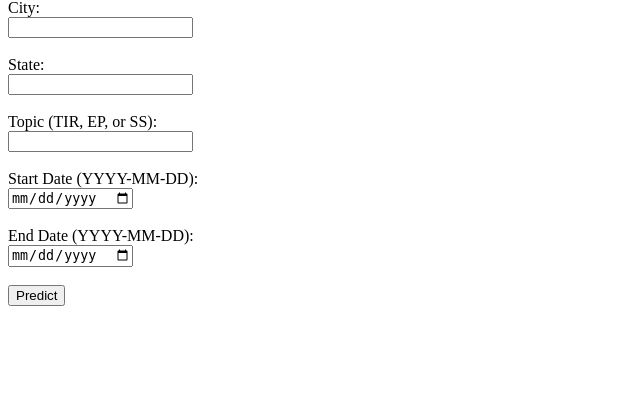
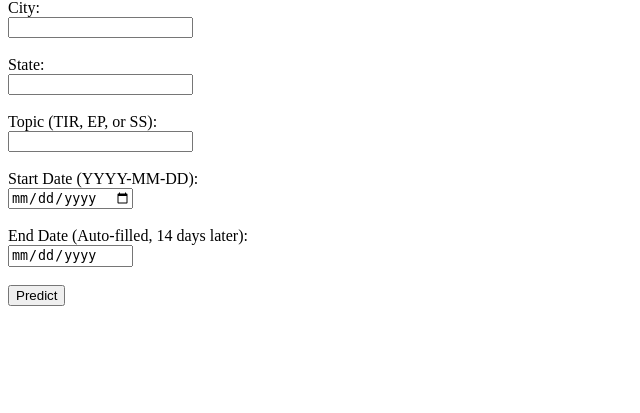
Before and after one commit to mashley00/market-performance, a FastAPI app: page /predict-form in a window 1280 px wide. Shown: the part 81-494 px from the top of the page, without its empty margins (0-640 px from the left). Run offline with FastAPI, Linux system fonts and the light colour scheme.

Commit message:
Update predict_form.html

```diff
--- a/templates/predict_form.html
+++ b/templates/predict_form.html
@@ -35,8 +35,8 @@
         <label for="start_date">Start Date (YYYY-MM-DD):</label><br>
         <input type="date" id="start_date" name="start_date" onchange="setEndDate()" required><br><br>
 
-        <label for="end_date">End Date (YYYY-MM-DD):</label><br>
-        <input type="date" id="end_date" name="end_date" required><br><br>
+        <label for="end_date">End Date (Auto-filled, 14 days later):</label><br>
+        <input type="date" id="end_date" name="end_date" readonly required><br><br>
 
         <button type="submit">Predict</button>
     </form>
```
